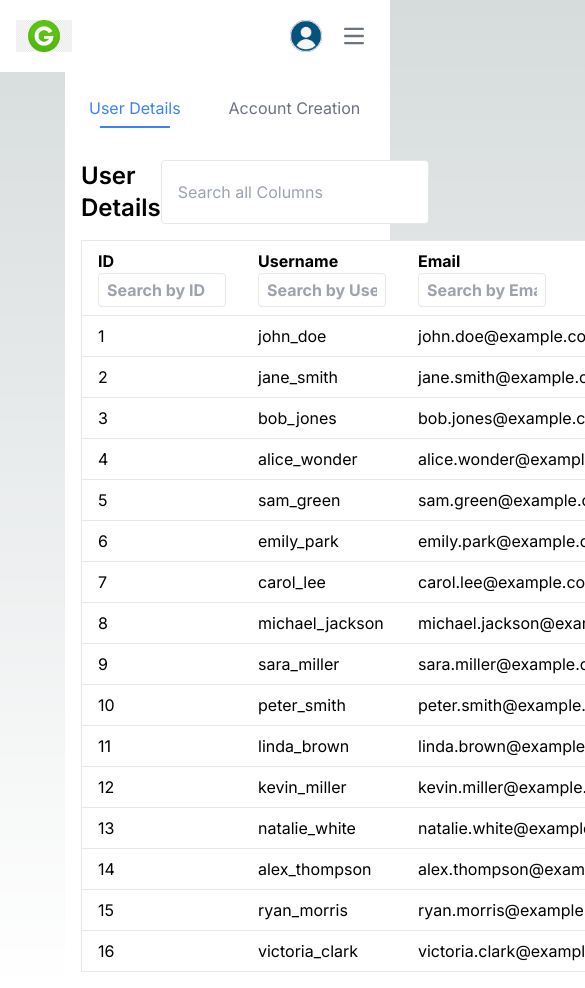
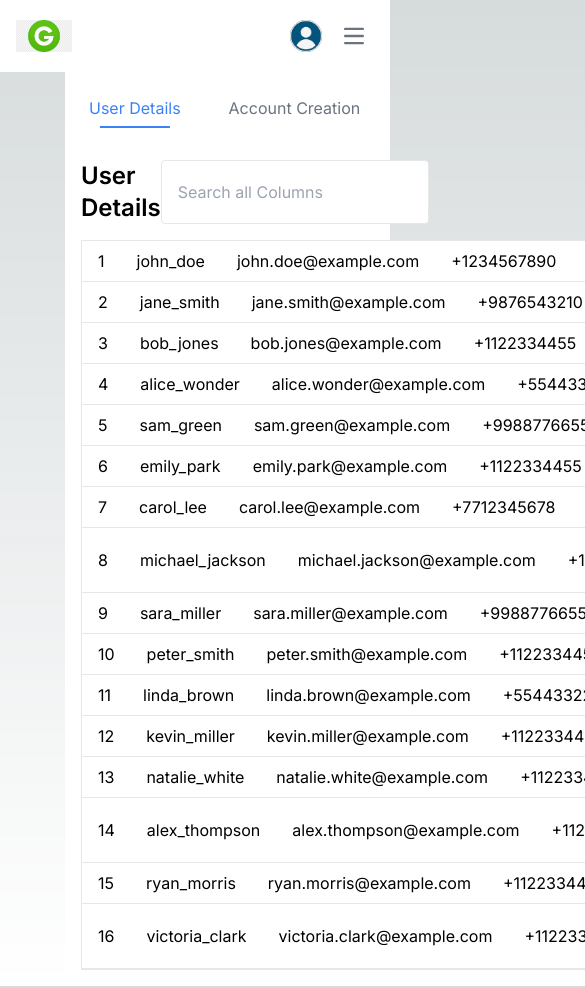
Before and after one commit to Avni17/gne_assignment, a Next.js app: page / in a window 390 px wide. Shown: the top 988 px of the page, 585 px wide, since content can reach past the window. Built offline with nearby package versions, Linux system fonts and the light colour scheme.

Commit message:
table mobile responsive

```diff
--- a/app/user-details/UserTable.js
+++ b/app/user-details/UserTable.js
@@ -84,57 +84,37 @@ const UserDetails = () => {
                 {/* Pass selectedRow to the Report component */}
                 {selectedRow && <Report selectedRow={selectedRow} />}
             </Modal>
-            <table className=" border border-white-300 bg-white">
-                <thead className="">
+            <table className="border border-white-300 bg-white">
+                <thead className="hidden md:table-header-group">
                     <tr>
-                        <SearchInput
-                            label="ID"
-                            value={searchById}
-                            onChange={(e) => setSearchById(e.target.value)}
-
-                        />
-                        <SearchInput
-                            label="Username"
-                            value={searchByUsername}
-                            onChange={(e) => setSearchByUsername(e.target.value)}
-
-                        />
-                        <SearchInput
-                            label="Email"
-                            value={searchByEmail}
-                            onChange={(e) => setSearchByEmail(e.target.value)}
-
-                        />
-                        <SearchInput
-                            label="Phone"
-                            value={searchByPhone}
-                            onChange={(e) => setSearchByPhone(e.target.value)}
-
-                        />
+                        <SearchInput label="ID" value={searchById} onChange={(e) => setSearchById(e.target.value)} />
+                        <SearchInput label="Username" value={searchByUsername} onChange={(e) => setSearchByUsername(e.target.value)} />
+                        <SearchInput label="Email" value={searchByEmail} onChange={(e) => setSearchByEmail(e.target.value)} />
+                        <SearchInput label="Phone" value={searchByPhone} onChange={(e) => setSearchByPhone(e.target.value)} />
                         <SearchInput
                             label="Creation Date"
                             value={searchByCreationDate}
                             onChange={(e) => setSearchByCreationDate(e.target.value)}
-
                         />
                     </tr>
                 </thead>
-                <tbody>
+                <tbody className="block md:table-row-group">
                     {filteredUsers.map((user) => (
                         <tr
                             key={user.id}
-                            className="hover:bg-green-100 hover:text-black cursor-pointer"
+                            className="hover:bg-green-100 hover:text-black cursor-pointer block md:table-row"
                             onClick={() => handleRowClick(user)}
                         >
-                            <td className="py-2 px-4 border-b whitespace-nowrap overflow-hidden">{user.id}</td>
-                            <td className="py-2 px-4 border-b whitespace-nowrap overflow-hidden">{user.username}</td>
-                            <td className="py-2 px-4 border-b whitespace-nowrap overflow-hidden">{user.email}</td>
-                            <td className="py-2 px-4 border-b whitespace-nowrap overflow-hidden">{user.phone}</td>
-                            <td className="py-2 px-4 border-b whitespace-nowrap overflow-hidden">{user.creationDate}</td>
+                            <td className="py-2 px-4 border-b md:whitespace-nowrap overflow-hidden">{user.id}</td>
+                            <td className="py-2 px-4 border-b md:whitespace-nowrap overflow-hidden">{user.username}</td>
+                            <td className="py-2 px-4 border-b md:whitespace-nowrap overflow-hidden">{user.email}</td>
+                            <td className="py-2 px-4 border-b md:whitespace-nowrap overflow-hidden">{user.phone}</td>
+                            <td className="py-2 px-4 border-b md:whitespace-nowrap overflow-hidden">{user.creationDate}</td>
                         </tr>
                     ))}
                 </tbody>
             </table>
+
 
         </div>
     );
```
